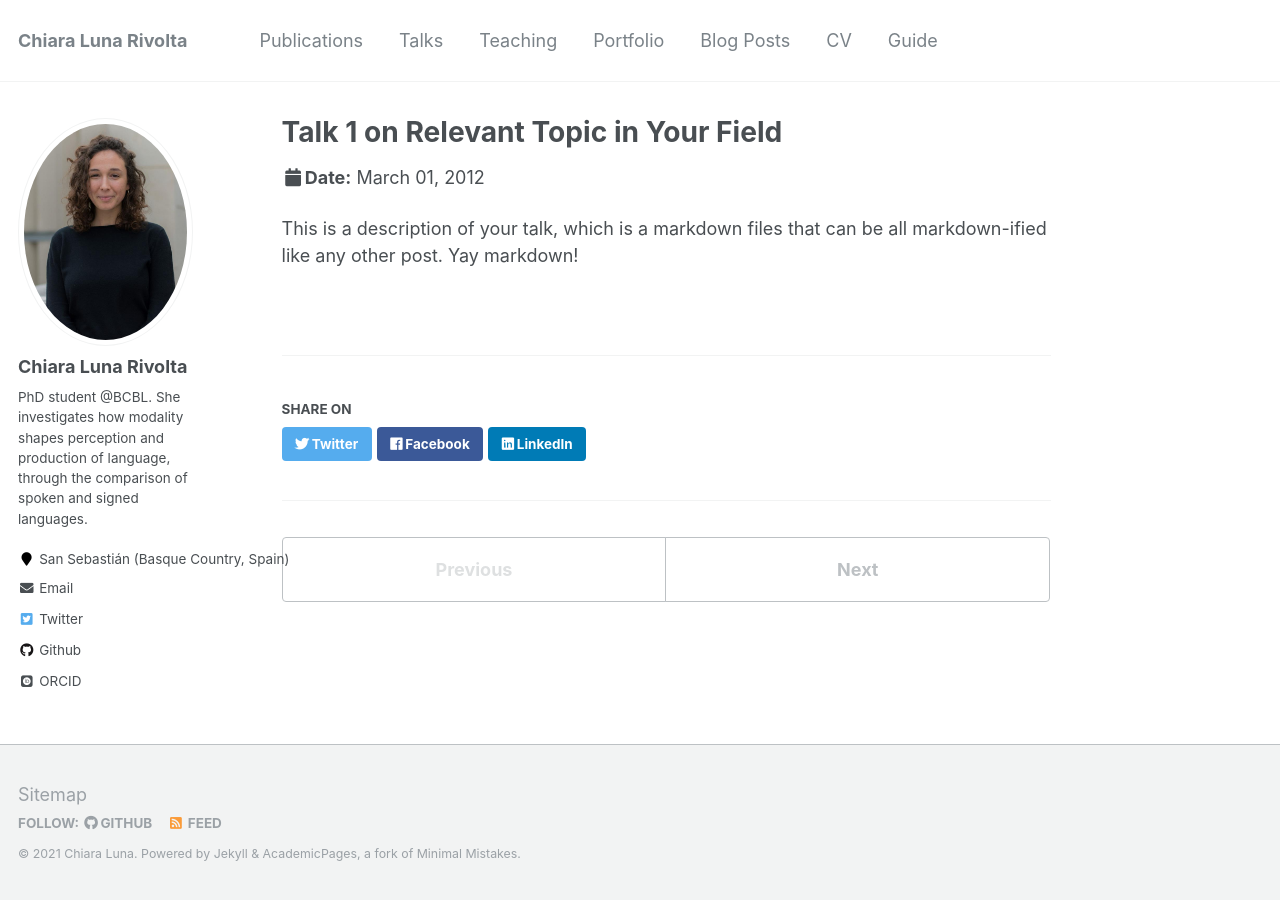
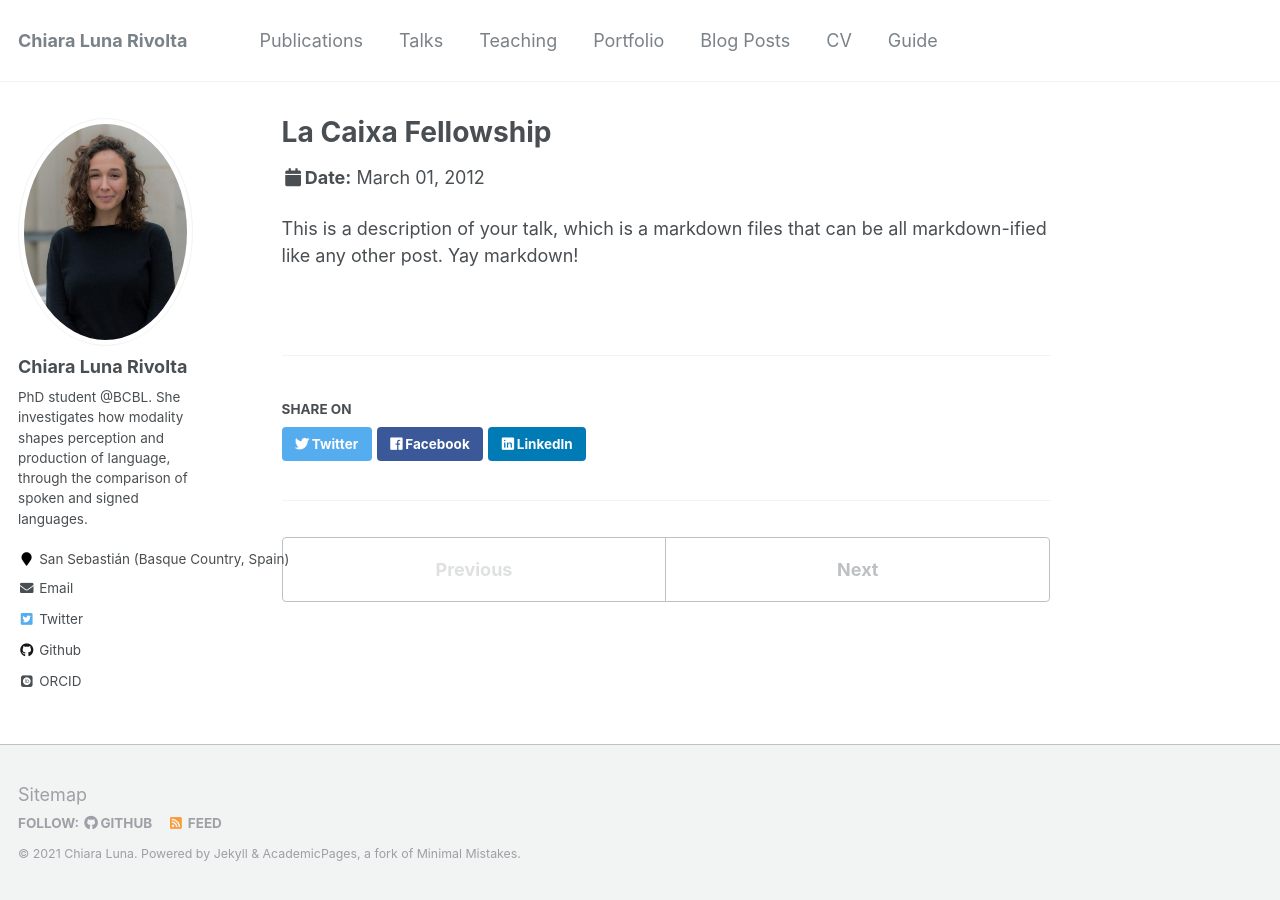
Before and after one commit to chiaralunariv/chiaralunariv.github.io, a Jekyll site: the page built from _talks/2012-03-01-talk-1.md, in a window 1280 px wide. Built offline with Jekyll 4.4.1, drawn with Linux system fonts in a browser that asks for light colours; some web fonts are replaced.

Commit message:
Update 2012-03-01-talk-1.md

```diff
--- a/_talks/2012-03-01-talk-1.md
+++ b/_talks/2012-03-01-talk-1.md
@@ -1,5 +1,5 @@
 ---
-title: "Talk 1 on Relevant Topic in Your Field"
+title: "La Caixa Fellowship"
 collection: talks
 type: "Talk"
 permalink: /talks/2012-03-01-talk-1
```
